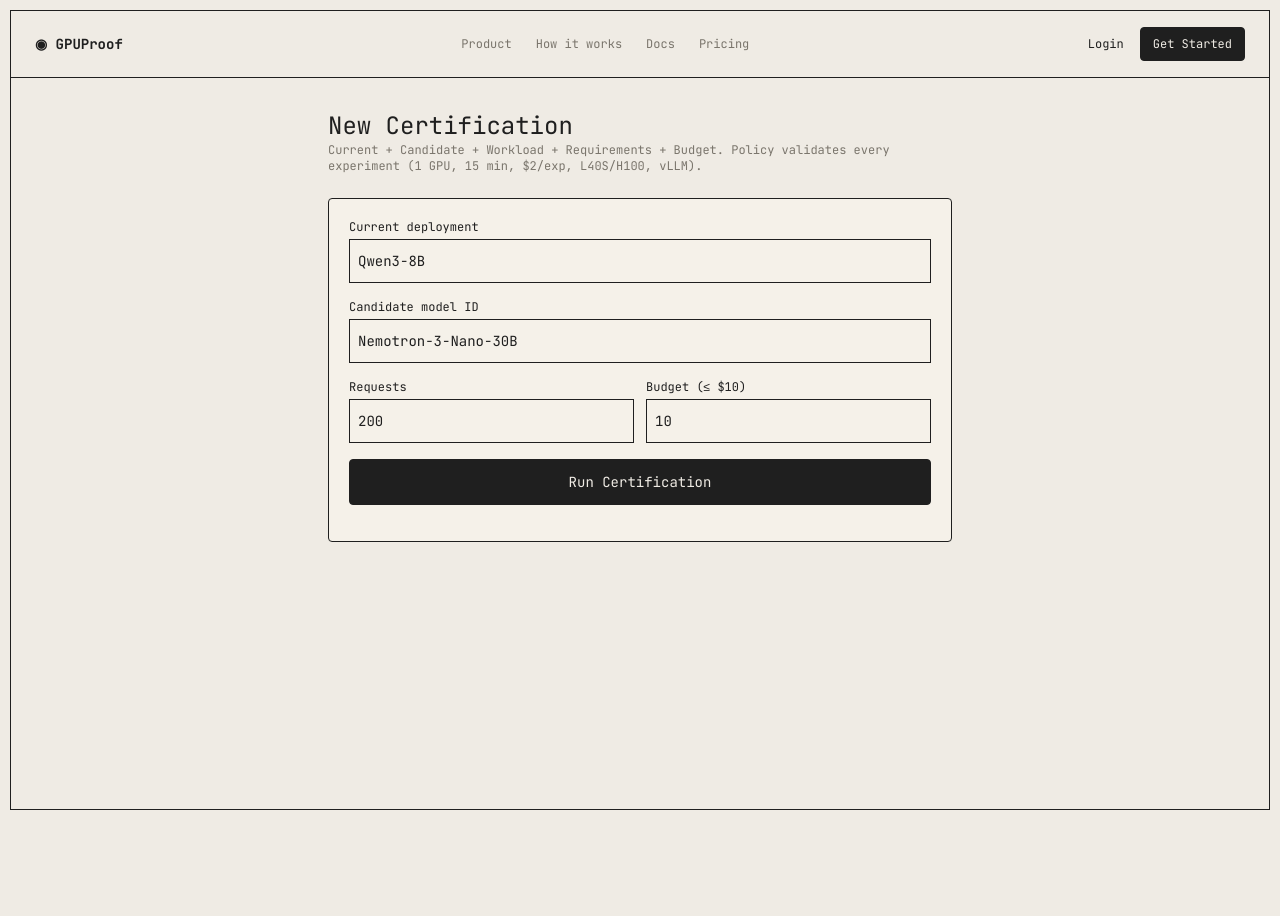
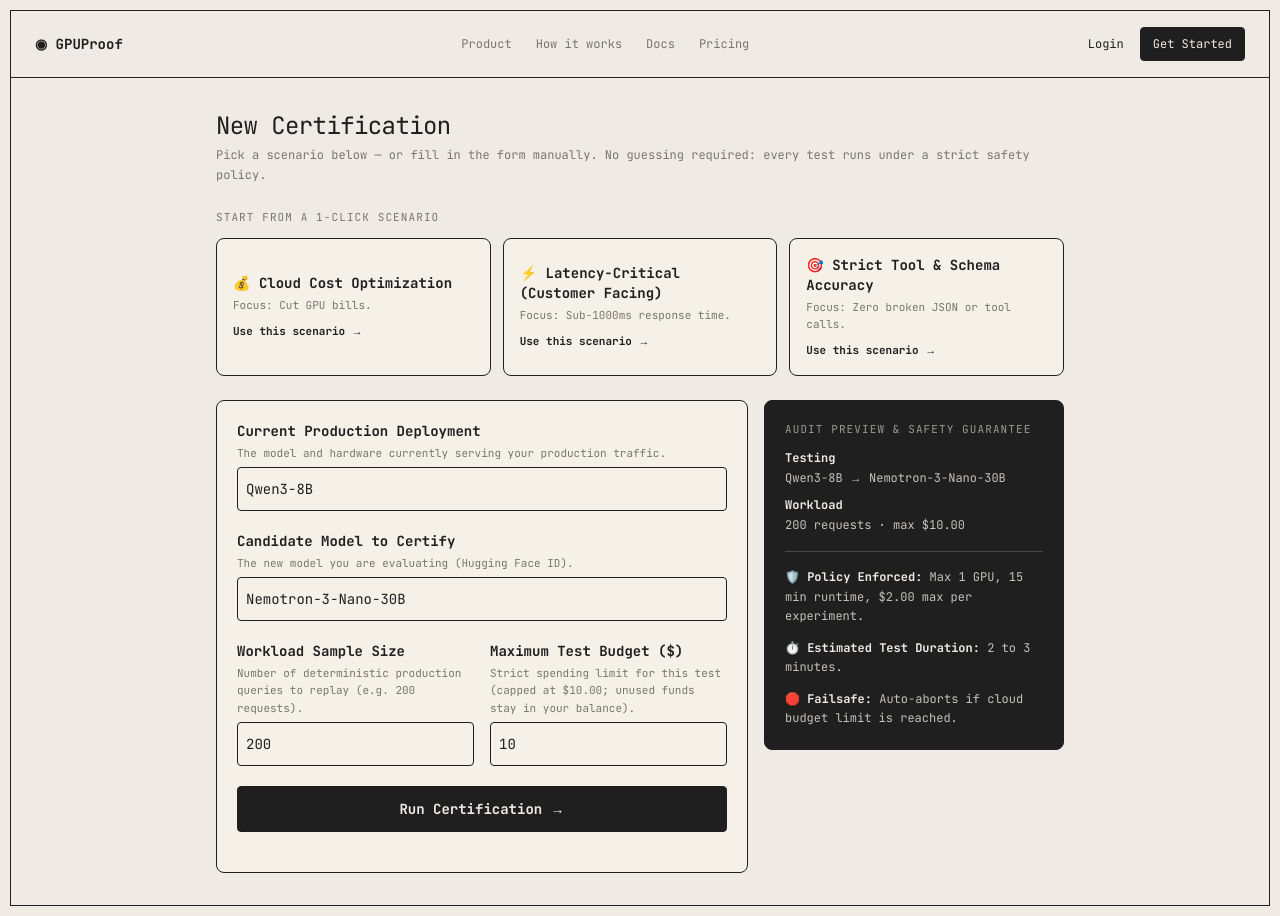
Before and after one commit to dhruvil-codes/gpu-proof, a Next.js app in the folder apps/web/: page /new in a window 1280 px wide. Before the commit the page ends 820 px from the top, so only its background shows below. Built offline with nearby package versions, Linux system fonts and the light colour scheme; no server answers.

Commit message:
feat(web): Prompt 2 scenario templates, plain-english helpers, and audit preview sidebar

```diff
--- a/apps/web/app/new/page.tsx
+++ b/apps/web/app/new/page.tsx
@@ -4,6 +4,45 @@
 import { TopNav } from "@/components/ui";
 
 const API = process.env.NEXT_PUBLIC_API || "http://localhost:8000";
+
+type FormState = {
+  candidate_model: string;
+  current_model: string;
+  requests: number;
+  budget_usd: number;
+};
+
+const NANO = "nvidia/NVIDIA-Nemotron-3-Nano-30B-A3B";
+
+const TEMPLATES: {
+  id: string;
+  glyph: string;
+  title: string;
+  focus: string;
+  values: Partial<FormState>;
+}[] = [
+  {
+    id: "cost",
+    glyph: "💰",
+    title: "Cloud Cost Optimization",
+    focus: "Focus: Cut GPU bills.",
+    values: { current_model: "Qwen3-8B on H100", candidate_model: NANO, requests: 200, budget_usd: 10 },
+  },
+  {
+    id: "latency",
+    glyph: "⚡",
+    title: "Latency-Critical (Customer Facing)",
+    focus: "Focus: Sub-1000ms response time.",
+    values: { current_model: "Qwen3-8B", candidate_model: NANO, requests: 300, budget_usd: 10 },
+  },
+  {
+    id: "accuracy",
+    glyph: "🎯",
+    title: "Strict Tool & Schema Accuracy",
+    focus: "Focus: Zero broken JSON or tool calls.",
+    values: { requests: 250, budget_usd: 10 },
+  },
+];
 
 export default function New() {
   return (<main>
@@ -17,9 +56,23 @@
 function NewForm() {
   const r = useRouter();
   const q = useSearchParams();
-  const [form, setForm] = useState({ candidate_model: q.get("candidate_model") || "Nemotron-3-Nano-30B", current_model: "Qwen3-8B", requests: 200, budget_usd: 10 });
+  const [form, setForm] = useState<FormState>({
+    candidate_model: q.get("candidate_model") || "Nemotron-3-Nano-30B",
+    current_model: "Qwen3-8B",
+    requests: 200,
+    budget_usd: 10,
+  });
+  const [activeTemplate, setActiveTemplate] = useState<string | null>(null);
   const [msg, setMsg] = useState("");
   const [errors, setErrors] = useState<Record<string, string>>({});
+
+  function applyTemplate(id: string) {
+    const t = TEMPLATES.find((x) => x.id === id);
+    if (!t) return;
+    setForm((f) => ({ ...f, ...t.values }));
+    setActiveTemplate(id);
+  }
+
   async function submit(e: React.FormEvent) {
     e.preventDefault();
     const errs: Record<string, string> = {};
@@ -42,31 +95,88 @@
         localStorage.setItem("gpuproof-certs", JSON.stringify(items.slice(0, 20)));
       } catch {}
       r.push(`/timeline/${j.id}`);
-    } catch (err: any) { setMsg(`Error: ${err.message} — is the API running on ${API}?`); }
+    } catch (err: unknown) { setMsg(`Error: ${err instanceof Error ? err.message : String(err)} — is the API running on ${API}?`); }
   }
-  const set = (k: string, v: any) => setForm((f) => ({ ...f, [k]: v }));
-  const field = "mt-1 min-h-[44px] w-full border border-ink bg-transparent p-2 text-sm";
+
+  const set = (k: keyof FormState, v: string | number) => {
+    setForm((f) => ({ ...f, [k]: v }));
+    setActiveTemplate(null);
+  };
+  const field = "mt-1 min-h-[44px] w-full rounded border border-ink bg-transparent p-2 text-sm outline-none focus:border-black";
+  const label = "block text-sm font-bold";
+  const helper = "mt-1 block text-[11px] leading-relaxed text-muted";
+
   return (
-    <div className="mx-auto max-w-2xl px-6 py-8">
-      <h1 className="text-2xl">New Certification</h1>
-      <p className="text-xs text-muted">Current + Candidate + Workload + Requirements + Budget. Policy validates every experiment (1 GPU, 15 min, $2/exp, L40S/H100, vLLM).</p>
-      <form onSubmit={submit} noValidate className="panel mt-6 space-y-4 rounded p-5">
-        <div><label htmlFor="cur" className="block text-xs">Current deployment</label>
-          <input id="cur" value={form.current_model} onChange={(e) => set("current_model", e.target.value)} aria-invalid={!!errors.current_model} aria-describedby="cur-err" className={field} />
-          {errors.current_model && <p id="cur-err" role="alert" className="mt-1 text-[11px] text-block">{errors.current_model}</p>}</div>
-        <div><label htmlFor="cand" className="block text-xs">Candidate model ID</label>
-          <input id="cand" value={form.candidate_model} onChange={(e) => set("candidate_model", e.target.value)} aria-invalid={!!errors.candidate_model} aria-describedby="cand-err" className={field} />
-          {errors.candidate_model && <p id="cand-err" role="alert" className="mt-1 text-[11px] text-block">{errors.candidate_model}</p>}</div>
-        <div className="grid grid-cols-1 gap-3 sm:grid-cols-2">
-          <div><label htmlFor="req" className="block text-xs">Requests</label>
-            <input id="req" type="number" value={form.requests} onChange={(e) => set("requests", +e.target.value)} className={field} />
-            {errors.requests && <p role="alert" className="mt-1 text-[11px] text-block">{errors.requests}</p>}</div>
-          <div><label htmlFor="bud" className="block text-xs">Budget (≤ $10)</label>
-            <input id="bud" type="number" step="0.01" value={form.budget_usd} onChange={(e) => set("budget_usd", +e.target.value)} className={field} />
-            {errors.budget_usd && <p role="alert" className="mt-1 text-[11px] text-block">{errors.budget_usd}</p>}</div>
+    <div className="mx-auto max-w-4xl px-6 py-8">
+      <h1 className="text-2xl tracking-tight">New Certification</h1>
+      <p className="mt-1 text-xs leading-relaxed text-muted">Pick a scenario below — or fill in the form manually. No guessing required: every test runs under a strict safety policy.</p>
+
+      <div className="mt-6" role="group" aria-label="Scenario templates">
+        <p className="text-[11px] uppercase tracking-widest text-muted">Start from a 1-click scenario</p>
+        <div className="mt-3 grid gap-3 text-left sm:grid-cols-3">
+          {TEMPLATES.map((t) => {
+            const selected = activeTemplate === t.id;
+            return (
+              <button
+                key={t.id}
+                type="button"
+                onClick={() => applyTemplate(t.id)}
+                aria-pressed={selected}
+                className={`min-h-[44px] cursor-pointer rounded-lg border p-4 text-left transition-all ${selected ? "border-ink bg-ink text-canvas shadow-[4px_4px_0_rgba(31,31,31,0.25)]" : "border-ink bg-[#F5F1E9] hover:shadow-[4px_4px_0_#1F1F1F]"}`}
+              >
+                <span className="block text-sm font-bold" aria-hidden="true">{t.glyph} {t.title}</span>
+                <span className={`mt-1 block text-[11px] leading-relaxed ${selected ? "text-canvas/70" : "text-muted"}`}>{t.focus}</span>
+                <span className={`mt-2 block text-[11px] font-bold ${selected ? "text-canvas" : "text-ink"}`}>{selected ? "✓ Selected" : "Use this scenario →"}</span>
+              </button>
+            );
+          })}
         </div>
-        <button className="btn-dark min-h-[44px] w-full cursor-pointer rounded px-4 py-3 text-sm transition-colors">Run Certification</button>
-        <p aria-live="polite" className="text-[11px] text-muted">{msg}</p>
-      </form>
+      </div>
+
+      <div className="mt-6 grid gap-4 lg:grid-cols-[1fr_300px]">
+        <form onSubmit={submit} noValidate className="panel space-y-5 rounded-lg p-5">
+          <div>
+            <label htmlFor="cur" className={label}>Current Production Deployment</label>
+            <span id="cur-help" className={helper}>The model and hardware currently serving your production traffic.</span>
+            <input id="cur" value={form.current_model} onChange={(e) => set("current_model", e.target.value)} aria-invalid={!!errors.current_model} aria-describedby="cur-err cur-help" className={field} placeholder="e.g. Qwen3-8B on H100" />
+            {errors.current_model && <p id="cur-err" role="alert" className="mt-1 text-[11px] text-block">{errors.current_model}</p>}
+          </div>
+          <div>
+            <label htmlFor="cand" className={label}>Candidate Model to Certify</label>
+            <span id="cand-help" className={helper}>The new model you are evaluating (Hugging Face ID).</span>
+            <input id="cand" value={form.candidate_model} onChange={(e) => set("candidate_model", e.target.value)} aria-invalid={!!errors.candidate_model} aria-describedby="cand-err cand-help" className={field} placeholder="e.g. nvidia/NVIDIA-Nemotron-3-Nano-30B-A3B" />
+            {errors.candidate_model && <p id="cand-err" role="alert" className="mt-1 text-[11px] text-block">{errors.candidate_model}</p>}
+          </div>
+          <div className="grid grid-cols-1 gap-4 sm:grid-cols-2">
+            <div>
+              <label htmlFor="req" className={label}>Workload Sample Size</label>
+              <span id="req-help" className={helper}>Number of deterministic production queries to replay (e.g. 200 requests).</span>
+              <input id="req" type="number" min={20} max={1000} value={form.requests} onChange={(e) => set("requests", +e.target.value)} aria-describedby="req-help" className={field} />
+              {errors.requests && <p role="alert" className="mt-1 text-[11px] text-block">{errors.requests}</p>}
+            </div>
+            <div>
+              <label htmlFor="bud" className={label}>Maximum Test Budget ($)</label>
+              <span id="bud-help" className={helper}>Strict spending limit for this test (capped at $10.00; unused funds stay in your balance).</span>
+              <input id="bud" type="number" step="0.01" min={0.05} max={10} value={form.budget_usd} onChange={(e) => set("budget_usd", +e.target.value)} aria-describedby="bud-help" className={field} />
+              {errors.budget_usd && <p role="alert" className="mt-1 text-[11px] text-block">{errors.budget_usd}</p>}
+            </div>
+          </div>
+          <button className="btn-dark min-h-[44px] w-full cursor-pointer rounded px-4 py-3 text-sm font-bold transition-colors">Run Certification →</button>
+          <p aria-live="polite" className="text-[11px] text-muted">{msg}</p>
+        </form>
+
+        <aside aria-label="Audit preview and safety guarantee" className="h-fit rounded-lg border border-ink bg-ink p-5 text-canvas lg:sticky lg:top-6">
+          <p className="text-[11px] uppercase tracking-widest text-canvas/60">Audit Preview &amp; Safety Guarantee</p>
+          <dl className="mt-3 space-y-2 text-[12px] leading-relaxed">
+            <div><dt className="font-bold">Testing</dt><dd className="text-canvas/80">{form.current_model || "—"} → {form.candidate_model || "—"}</dd></div>
+            <div><dt className="font-bold">Workload</dt><dd className="text-canvas/80">{form.requests} requests · max ${Number(form.budget_usd || 0).toFixed(2)}</dd></div>
+          </dl>
+          <ul className="mt-4 space-y-3 border-t border-canvas/20 pt-4 text-[12px] leading-relaxed">
+            <li><span aria-hidden="true">🛡️</span> <strong>Policy Enforced:</strong> <span className="text-canvas/80">Max 1 GPU, 15 min runtime, $2.00 max per experiment.</span></li>
+            <li><span aria-hidden="true">⏱️</span> <strong>Estimated Test Duration:</strong> <span className="text-canvas/80">2 to 3 minutes.</span></li>
+            <li><span aria-hidden="true">🛑</span> <strong>Failsafe:</strong> <span className="text-canvas/80">Auto-aborts if cloud budget limit is reached.</span></li>
+          </ul>
+        </aside>
+      </div>
     </div>);
 }
```
